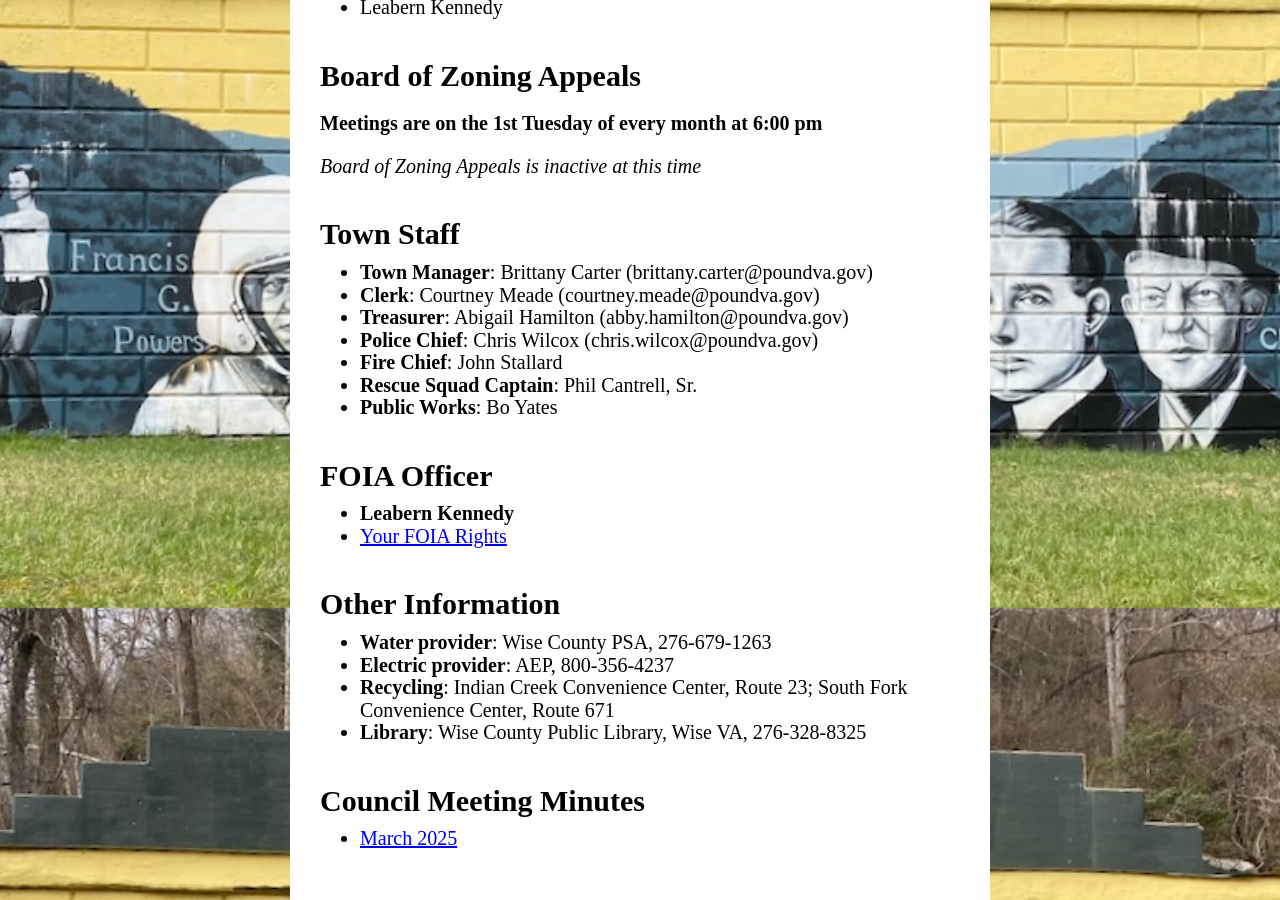
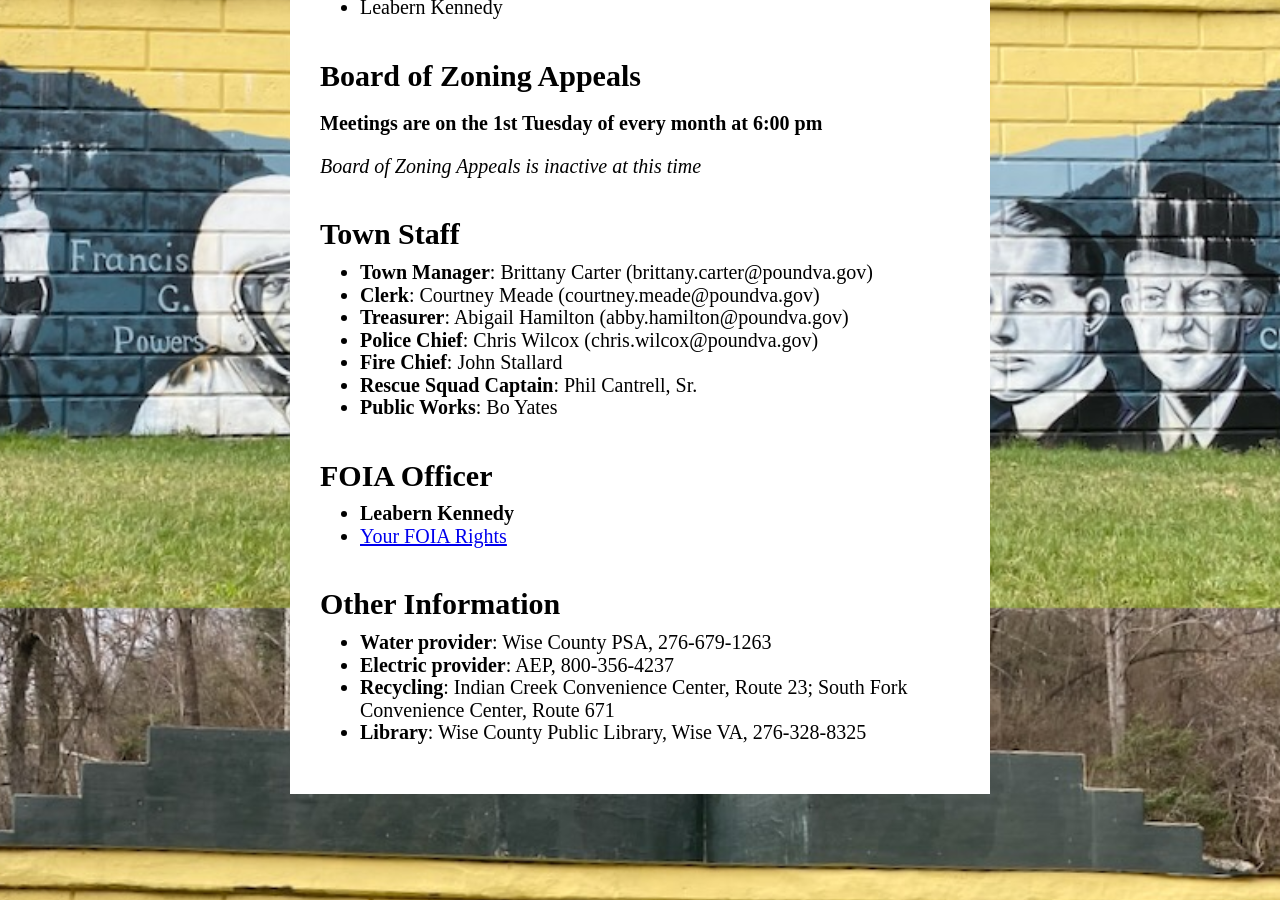
Before and after one commit to poundva/poundva.github.io, a Jekyll site: the page built from index.html, in a window 1280 px wide and 900 px high, scrolled down 2092 px. Built offline with Jekyll 4.4.1, drawn with Linux system fonts in a browser that asks for light colours; some web fonts are replaced.

Commit message:
Update index.html

```diff
--- a/index.html
+++ b/index.html
@@ -85,8 +85,3 @@ title: Home
     <li><b>Recycling</b>: Indian Creek Convenience Center, Route 23; South Fork Convenience Center, Route 671</li>
     <li><b>Library</b>: Wise County Public Library, Wise VA, 276-328-8325</li>
 </ul>
-
-<h1>Council Meeting Minutes</h1>
-<ul>
-    <li><a href="forms/March 2025 Minutes.pdf">March 2025</a></li>
-</ul>
```
